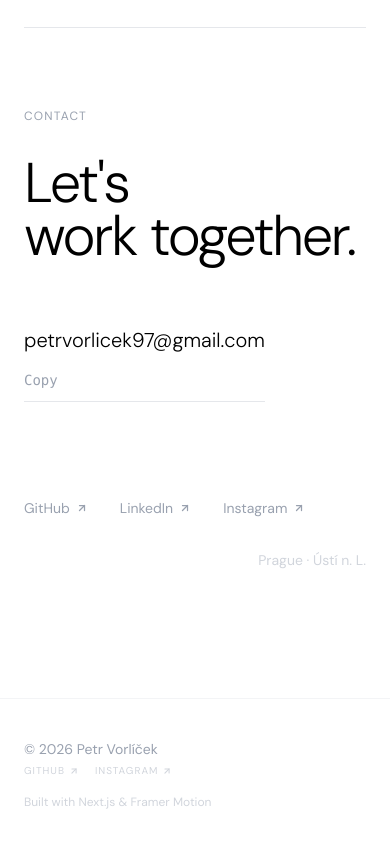
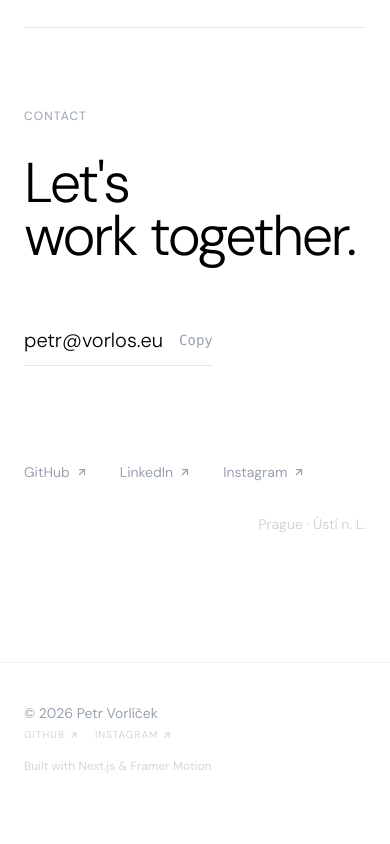
Before and after one commit to PetrVorlos35/Portfolio, a Next.js app: page / in a window 390 px wide. Shown: the part 3882-4726 px from the top of the page. After the commit the page ends 4696 px from the top, so only its background shows below. Built offline with nearby package versions, Linux system fonts and the light colour scheme.

Commit message:
novej email

```diff
--- a/components/Contact.tsx
+++ b/components/Contact.tsx
@@ -5,7 +5,7 @@ import { motion, AnimatePresence } from "framer-motion";
 import { ArrowIcon } from "./Icons";
 import { useLanguage } from "@/context/LanguageContext";
 
-const EMAIL = "petrvorlicek97@gmail.com";
+const EMAIL = "petr@vorlos.eu";
 
 export default function Contact() {
   const [copied, setCopied] = useState(false);
@@ -36,7 +36,7 @@ export default function Contact() {
         <div className="flex flex-col md:flex-row items-start md:items-center gap-8 md:gap-16">
           <button
             onClick={handleCopy}
-            className="group relative flex flex-col md:flex-row items-start md:items-center gap-4 md:gap-6 text-xl md:text-3xl font-light text-black pb-3 overflow-hidden cursor-pointer"
+            className="group relative flex items-center gap-4 md:gap-6 text-xl md:text-3xl font-light text-black pb-3 overflow-hidden cursor-pointer"
           >
             <span className="relative z-10 transition-transform duration-300 group-hover:-translate-y-1">{EMAIL}</span>
             <span className="absolute bottom-0 left-0 w-full h-[1px] bg-gray-200" />
```
